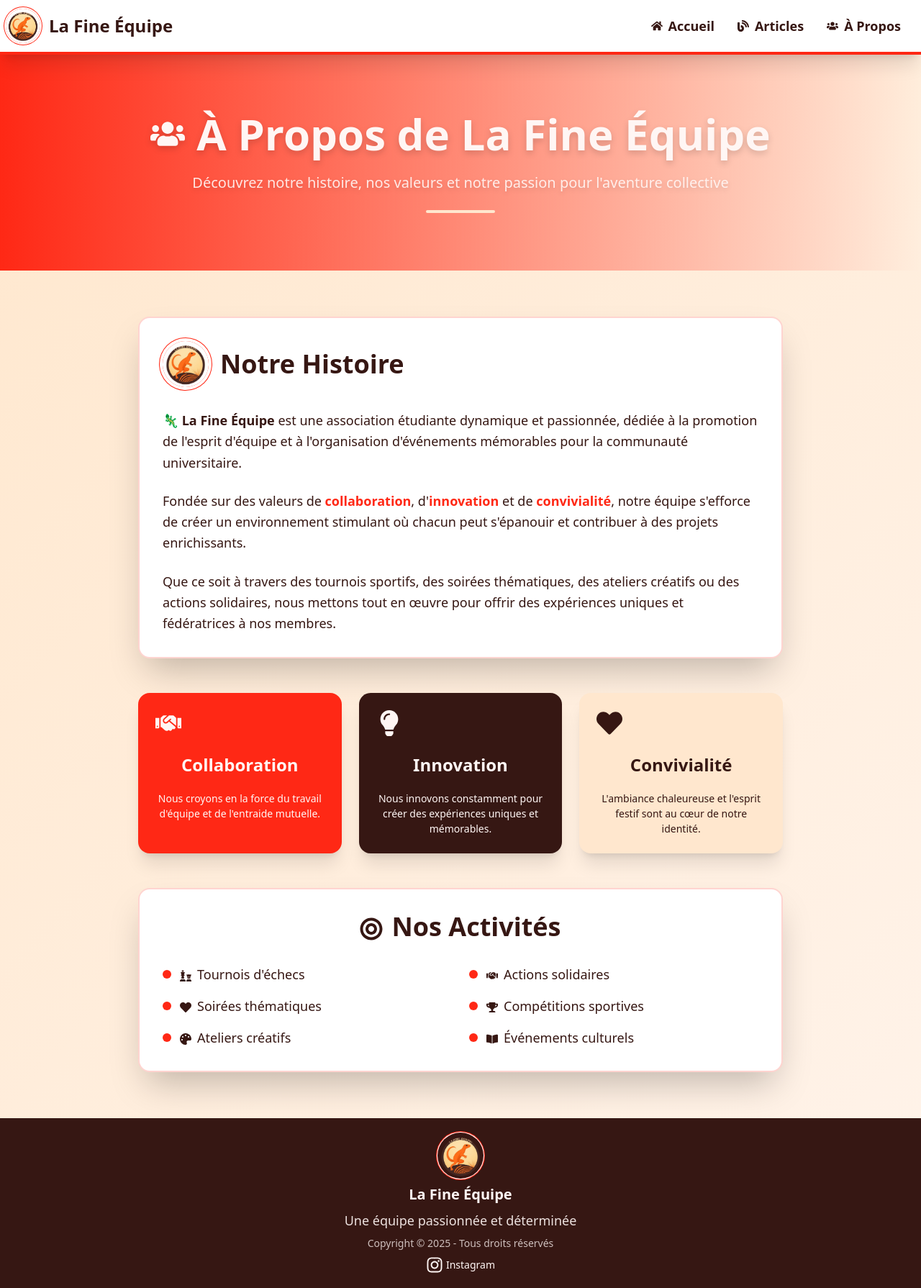
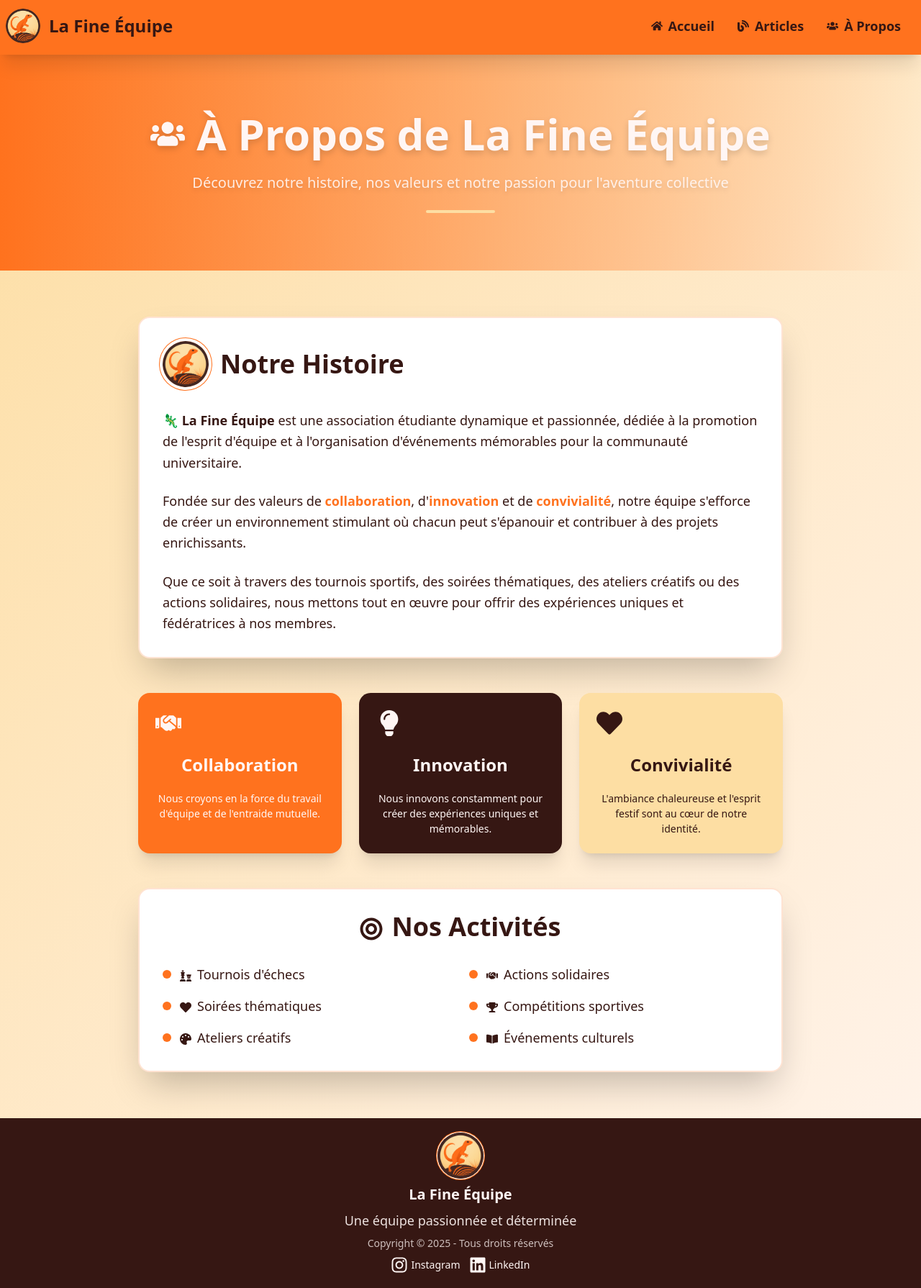
Before and after one commit to AurelienPautet/La-Fine-Equipe, a React (Vite) app in the folder apps/web/: page /about in a window 1280 px wide. Shown: the whole page at 72% size. Built offline with nearby package versions, Linux system fonts and the light colour scheme; no server answers.

Commit message:
New  updated colors

```diff
--- a/apps/web/src/components/Footer.tsx
+++ b/apps/web/src/components/Footer.tsx
@@ -1,5 +1,5 @@
 import React from "react";
-import { FaInstagram } from "react-icons/fa";
+import { FaInstagram, FaLinkedin } from "react-icons/fa";
 
 const Footer: React.FC = () => {
   return (
@@ -15,6 +15,7 @@ const Footer: React.FC = () => {
           Une équipe passionnée et déterminée
         </p>
         <p className="opacity-75">Copyright © 2025 - Tous droits réservés</p>
+        <div className="flex flex-row gap-3">
           <a
             href="https://www.instagram.com/lafineequipe_lyon3/"
             target="_blank"
@@ -23,6 +24,15 @@ const Footer: React.FC = () => {
             <FaInstagram className="w-6 h-6 hover:text-primary transition-colors" />
             Instagram
           </a>
+          <a
+            href="https://www.linkedin.com/company/la-fine-%C3%A9quipe-lyon3/posts/?feedView=all"
+            target="_blank"
+            className="flex items-center gap-1 "
+          >
+            <FaLinkedin className="w-6 h-6 hover:text-primary transition-colors" />
+            LinkedIn
+          </a>
+        </div>
       </aside>
     </footer>
   );
--- a/apps/web/src/components/Header.tsx
+++ b/apps/web/src/components/Header.tsx
@@ -3,14 +3,14 @@ import { FaHome, FaBlog, FaUsers } from "react-icons/fa";
 
 const Header: React.FC = () => {
   return (
-    <div className="navbar bg-base-100 shadow-xl border-b-4 border-primary">
+    <div className="navbar bg-primary shadow-xl border-b-4 border-primary sticky top-0 z-50">
       <div className="flex-1">
         <Link
           to="/"
-          className="flex items-center normal-case text-2xl font-bold text-secondary hover:text-primary transition-colors"
+          className="flex items-center normal-case text-2xl font-bold text-secondary hover:text-primary-content transition-colors"
         >
           <div className="avatar">
-            <div className="w-12 h-12 rounded-full ring ring-primary ring-offset-base-100 ring-offset-2">
+            <div className="w-12 h-12 rounded-full ">
               <img
                 src="/logo.png"
                 alt="La Fine Équipe Logo"
--- a/apps/web/src/index.css
+++ b/apps/web/src/index.css
@@ -12,11 +12,11 @@
   color-scheme: light;
 
   /* Brand Colors based on the orange lizard theme */
-  --color-primary: oklch(65% 0.25 30); /* Orange #FF6B35 */
+  --color-primary: oklch(0.7125 0.1919 45.39); /* Orange #FF721E */
   --color-primary-content: oklch(98% 0.01 30);
   --color-secondary: oklch(25% 0.05 30); /* Dark brown #2C1810 */
   --color-secondary-content: oklch(98% 0.01 30);
-  --color-accent: oklch(95% 0.05 60); /* Cream #FFF8E7 */
+  --color-accent: oklch(0.9127 0.0827 83.2); /* Cream #FFF8E7 */
   --color-accent-content: oklch(25% 0.05 30);
 
   /* Base colors */
--- a/apps/web/src/pages/HomePage.tsx
+++ b/apps/web/src/pages/HomePage.tsx
@@ -32,7 +32,7 @@ const HomePage: React.FC = () => {
           <div className="max-w-4xl">
             <div className="flex justify-center mb-8">
               <div className="avatar">
-                <div className="w-32 h-32 rounded-full ring ring-accent ring-offset-base-800 ring-offset-1 shadow-2xl">
+                <div className="w-32 h-32 rounded-full shadow-2xl">
                   <img
                     src="/logo.png"
                     alt="La Fine Équipe"
```
Also changed, not shown: apps/web/public/logo.png. Lines whose indentation alone changed are shown as unchanged.
